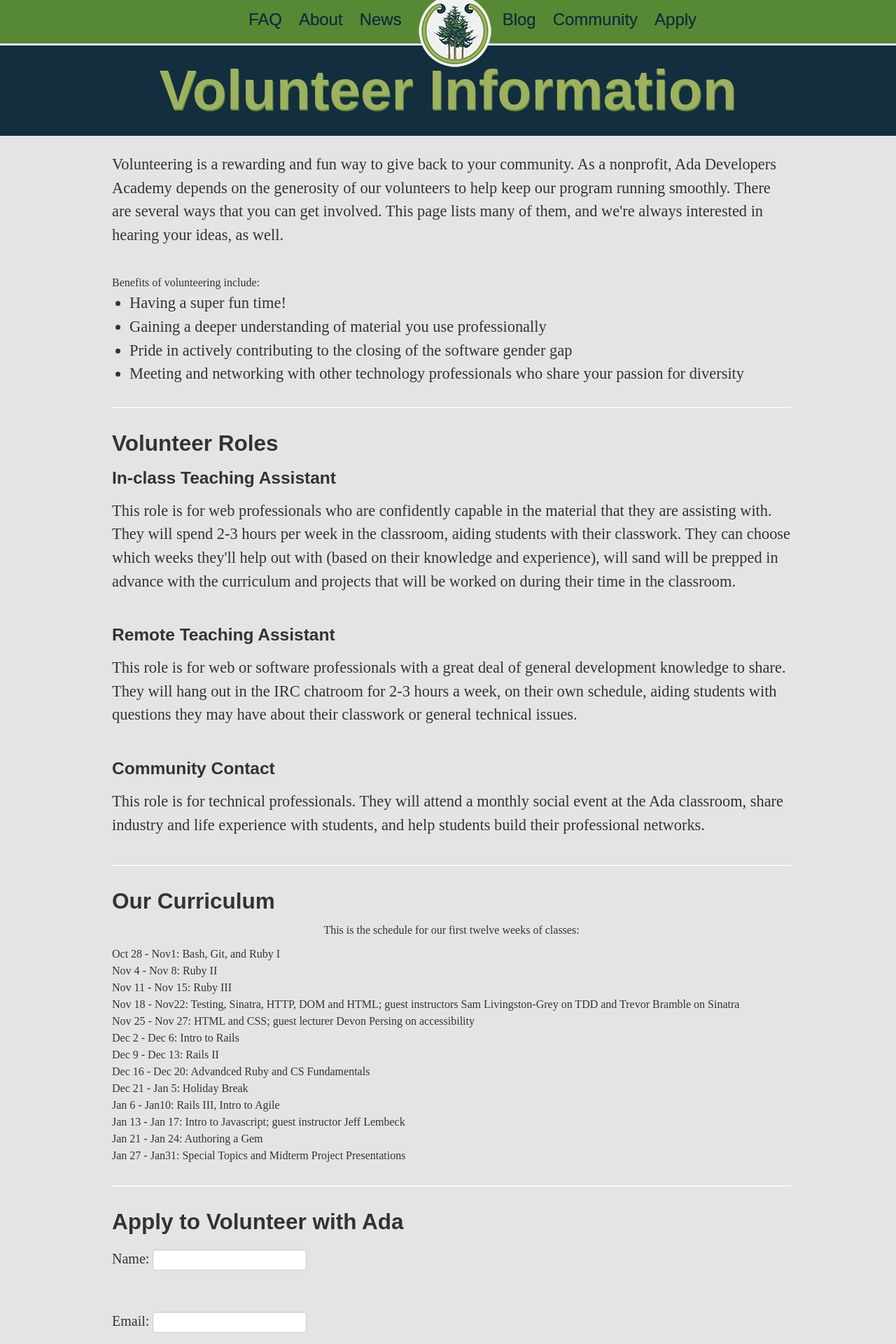
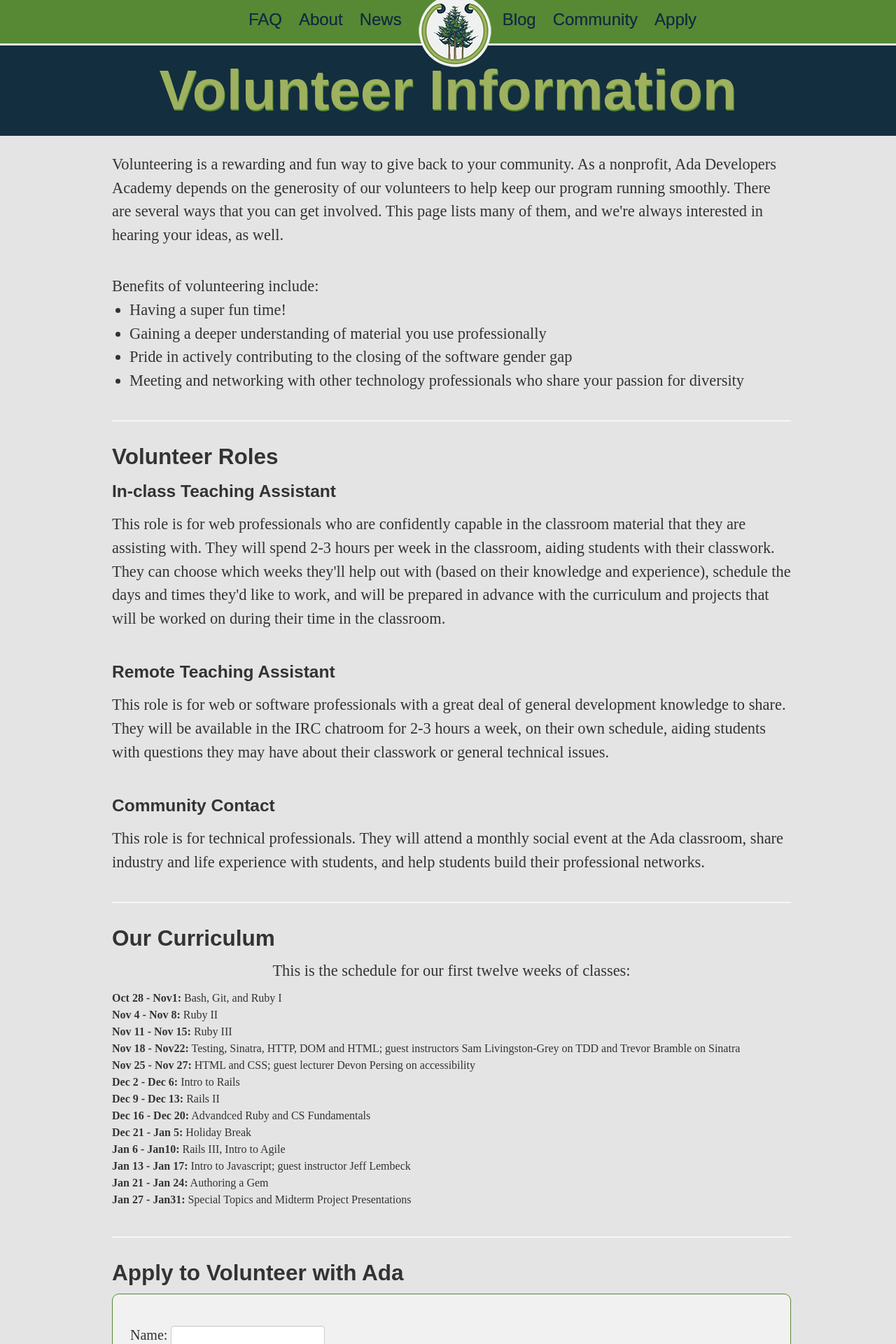
Before and after one commit to Ada-Developers-Academy/adadevelopersacademy.org, a Jekyll site: the page built from community/volunteer_signup.html, in a window 1280 px wide. Shown: the top 1920 px of the page at 70% size. Built offline with Jekyll 4.4.1, drawn with Linux system fonts in a browser that asks for light colours; nearby versions of some CDN libraries.

Commit message:
Finalize content and styling

```diff
--- a/assets/master.sass
+++ b/assets/master.sass
@@ -319,7 +319,7 @@
       float: right
       cursor: pointer
       color: $grass
-      padding: 5px 9px
+      padding: 10px 17px
       border: 1px solid $grass
       border-radius: 3px
       box-shadow: 0 0 4px
--- a/community/volunteer_signup.html
+++ b/community/volunteer_signup.html
@@ -32,10 +32,10 @@
 
         <h2 class="clear_floats">Volunteer Roles</h2>
         <h3>In-class Teaching Assistant</h3>
-        <p>This role is for web professionals who are confidently capable in the material that they are assisting with. They will spend 2-3 hours per week in the classroom, aiding students with their classwork. They can choose which weeks they'll help out with (based on their knowledge and experience), will sand will be prepped in advance with the curriculum and projects that will be worked on during their time in the classroom.</p>
+        <p>This role is for web professionals who are confidently capable in the classroom material that they are assisting with. They will spend 2-3 hours per week in the classroom, aiding students with their classwork. They can choose which weeks they'll help out with (based on their knowledge and experience), schedule the days and times they'd like to work, and will be prepared in advance with the curriculum and projects that will be worked on during their time in the classroom.</p>
 
         <h3>Remote Teaching Assistant</h3>
-        <p>This role is for web or software professionals with a great deal of general development knowledge to share. They will hang out in the IRC chatroom for 2-3 hours a week, on their own schedule, aiding students with questions they may have about their classwork or general technical issues. </p>
+        <p>This role is for web or software professionals with a great deal of general development knowledge to share. They will be available in the IRC chatroom for 2-3 hours a week, on their own schedule, aiding students with questions they may have about their classwork or general technical issues. </p>
 
         <h3>Community Contact</h3>
         <p>This role is for technical professionals. They will attend a monthly social event at the Ada classroom, share industry and life experience with students, and help students build their professional networks.</p>
@@ -134,9 +134,10 @@
 
 
       <input type='submit' value='Apply!' />
+      <p class="clear_floats"></p>
     </form>
 
-    <p>Have questions about volunteering? <a href="mailto:contact@adadevelopersacademy.org?subject=Mentorship">Send us an email.</a></p>
+    <p class="center_text">Have questions about volunteering? <a href="mailto:contact@adadevelopersacademy.org?subject=Mentorship">Send us an email.</a></p>
 
     </div>
   </div>
--- a/css/master.css
+++ b/css/master.css
@@ -13,13 +13,11 @@
 .container {
   padding-left: 10px; }
 
-.body-text p {
-  font-size: 1.4em;
-  line-height: 1.5em;
-  margin-bottom: 40px; }
-.body-text li {
+.body-text {
   font-size: 1.4em;
   line-height: 1.5em; }
+  .body-text p {
+    margin-bottom: 40px; }
 
 hr {
   margin: 30px 0; }
@@ -255,3 +253,28 @@
   text-shadow: 1px 1px white;
   font-size: 1.4em;
   padding: 10px 0px 10px 0px; }
+
+.vol_signup form {
+  background-color: rgba(255, 255, 255, 0.45);
+  padding: 25px;
+  border: 1px solid #578934;
+    border-radius: 10px; }
+  .vol_signup form label {
+    margin-bottom: 10px; }
+  .vol_signup form input[type=submit] {
+    float: right;
+    cursor: pointer;
+    color: #578934;
+    padding: 10px 17px;
+    border: 1px solid #578934;
+    border-radius: 3px;
+    box-shadow: 0 0 4px; }
+  .vol_signup form input[type=submit]:hover, .vol_signup form input[type=submit]:focus {
+    background-color: white;
+    box-shadow: 0 0 1px; }
+.vol_signup li {
+  line-height: 1.5em; }
+.vol_signup .space_after {
+  margin-bottom: 40px; }
+.vol_signup .bright_text {
+  font-weight: bold; }
```
